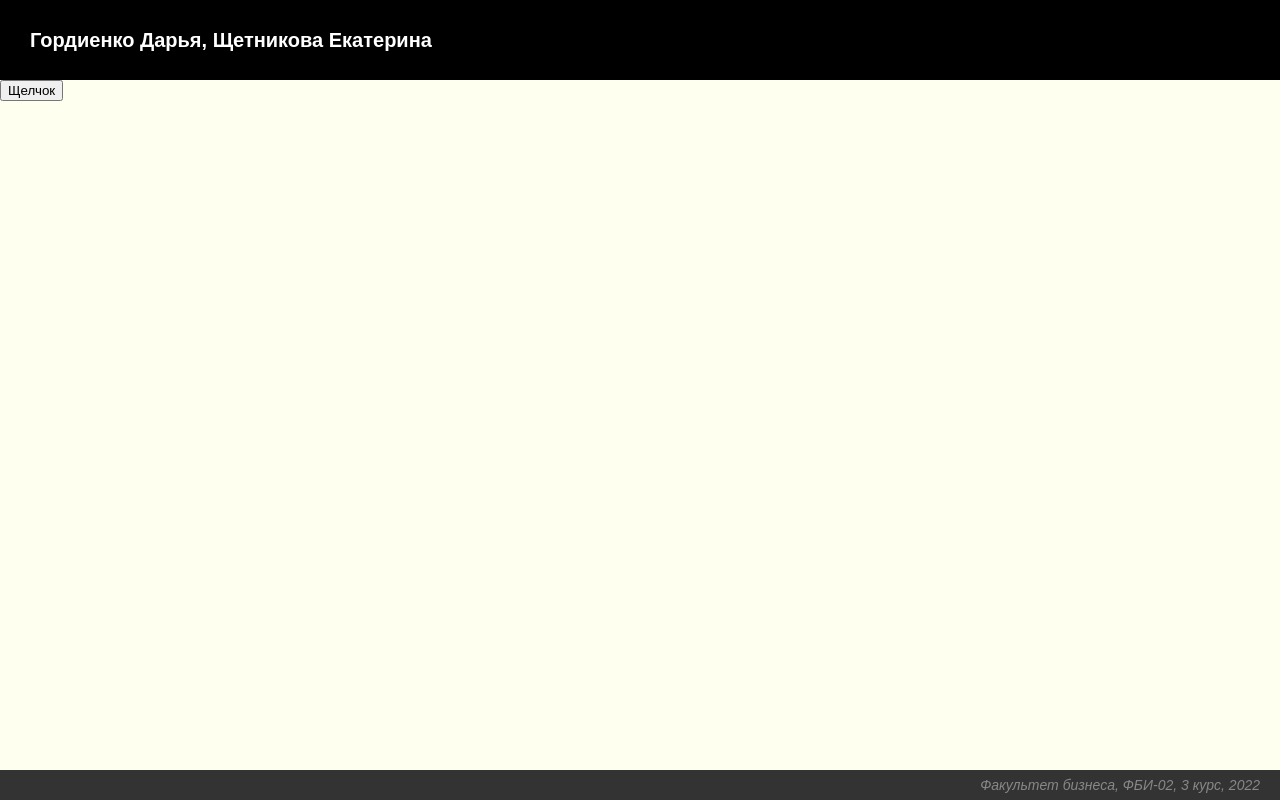
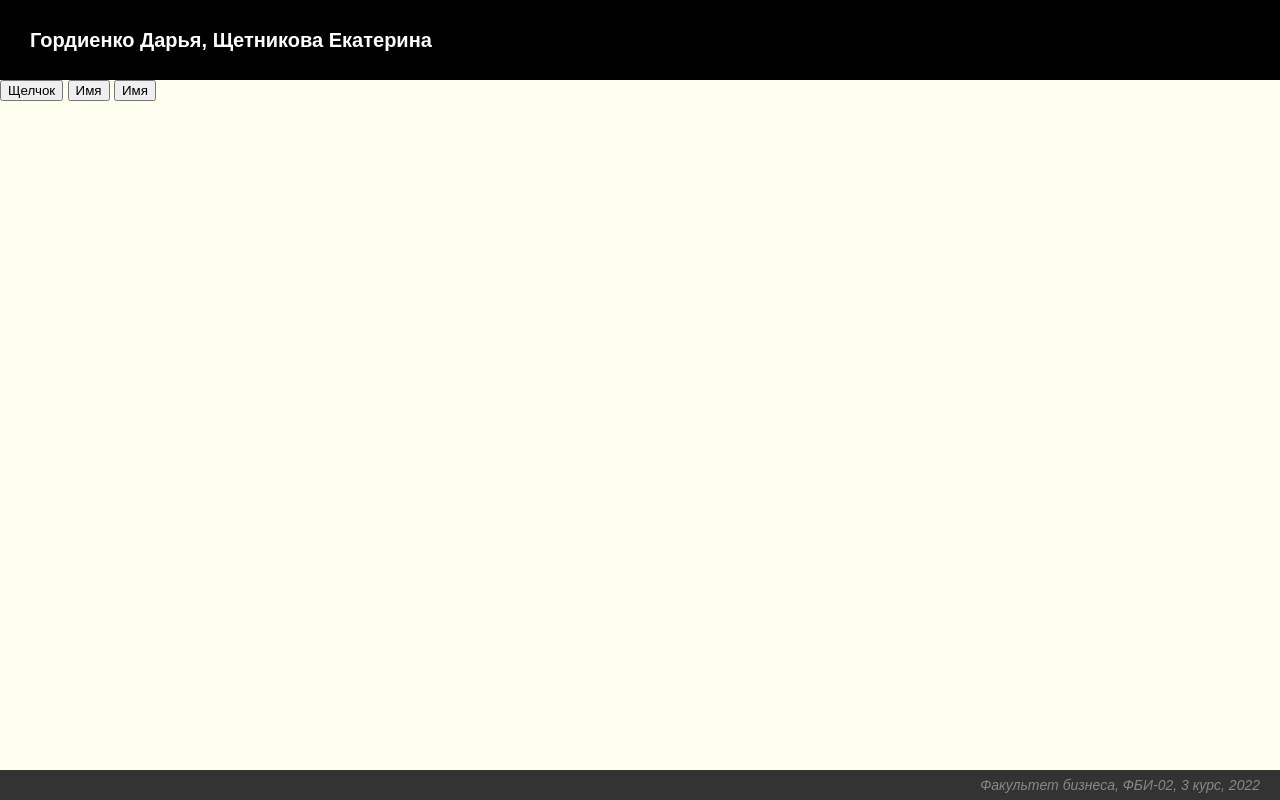
Before and after one commit to shchetnikova/nstu-5, a plain HTML site: page lab9.html in a window 1280 px wide. Drawn offline with Linux system fonts and the light colour scheme.

Commit message:
Кнопка Имя-Фамилия

```diff
--- a/lab9.html
+++ b/lab9.html
@@ -14,6 +14,8 @@
         <div class="content">
             <div>
                 <button onclick="clickMe(this)">Щелчок</button>
+                <button onclick="clickHere(this)">Имя</button>
+                <button onclick="click1(this)">Имя</button>
             </div>
         </div>
         <div class="footer">
--- a/lab9.js
+++ b/lab9.js
@@ -4,3 +4,17 @@ function clickMe(button){
     else
         button.innerHTML = 'Щелчок';
 }
+
+function clickHere(button){
+    if(button.innerHTML == 'Имя')
+        button.innerHTML = 'Фамилия';
+    else
+        button.innerHTML = 'Имя';
+}
+
+function click1(button){
+    if(button.innerHTML == 'Имя')
+        button.innerHTML = 'Фамилия';
+    else
+        button.innerHTML = 'Имя';
+}
```
